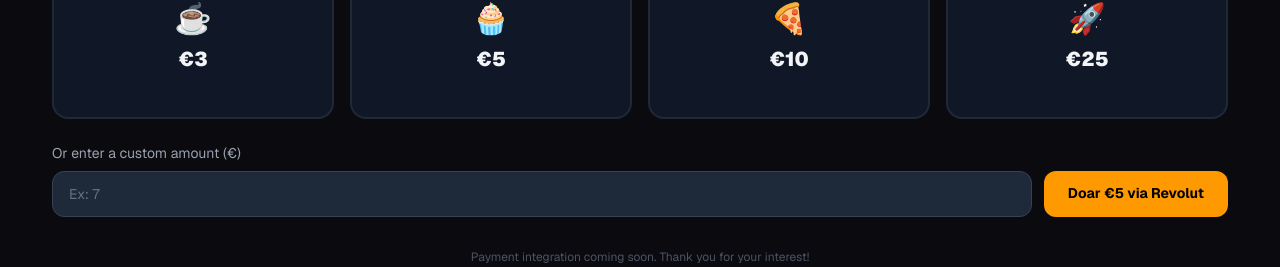
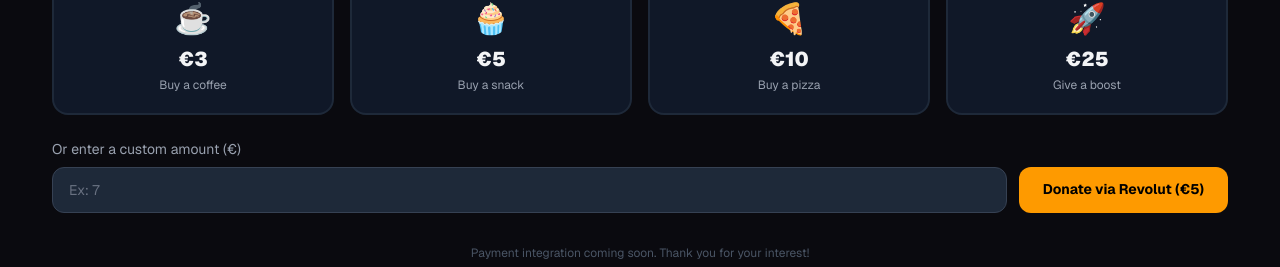
Before and after one commit to GoncaloBaiao/Veractum, a Next.js app: page /donate in a window 1280 px wide. Shown: the part 477-744 px from the top of the page. Built offline with nearby package versions, Linux system fonts and the light colour scheme; no server answers.

Commit message:
fix: donate page - localize button text, show amount labels in cards

```diff
--- a/messages/de.json
+++ b/messages/de.json
@@ -231,7 +231,9 @@
     "amount10": "Eine Pizza spendieren",
     "support": "Unterstützen",
     "comingSoon": "Zahlungsintegration kommt bald. Vielen Dank für dein Interesse!",
-    "customAmountLabel": "Oder gib einen eigenen Betrag ein (€)"
+    "customAmountLabel": "Oder gib einen eigenen Betrag ein (€)",
+    "amount25": "Einen Boost geben",
+    "donateButton": "Spenden via Revolut"
   },
   "tierBadge": {
     "free": "Observer",
--- a/messages/en.json
+++ b/messages/en.json
@@ -231,7 +231,9 @@
     "amount10": "Buy a pizza",
     "support": "Support",
     "comingSoon": "Payment integration coming soon. Thank you for your interest!",
-    "customAmountLabel": "Or enter a custom amount (€)"
+    "customAmountLabel": "Or enter a custom amount (€)",
+    "amount25": "Give a boost",
+    "donateButton": "Donate via Revolut"
   },
   "tierBadge": {
     "free": "Observer",
--- a/messages/es.json
+++ b/messages/es.json
@@ -231,7 +231,9 @@
     "amount10": "Invita una pizza",
     "support": "Apoyar",
     "comingSoon": "Integración de pago próximamente. ¡Gracias por tu interés!",
-    "customAmountLabel": "O introduce un importe personalizado (€)"
+    "customAmountLabel": "O introduce un importe personalizado (€)",
+    "amount25": "Dar un impulso",
+    "donateButton": "Donar via Revolut"
   },
   "tierBadge": {
     "free": "Observer",
--- a/messages/fr.json
+++ b/messages/fr.json
@@ -231,7 +231,9 @@
     "amount10": "Offrir une pizza",
     "support": "Soutenir",
     "comingSoon": "Intégration de paiement bientôt disponible. Merci de votre intérêt !",
-    "customAmountLabel": "Ou saisissez un montant personnalisé (€)"
+    "customAmountLabel": "Ou saisissez un montant personnalisé (€)",
+    "amount25": "Donner un coup de pouce",
+    "donateButton": "Faire un don via Revolut"
   },
   "tierBadge": {
     "free": "Observer",
--- a/messages/it.json
+++ b/messages/it.json
@@ -231,7 +231,9 @@
     "amount10": "Offri una pizza",
     "support": "Sostieni",
     "comingSoon": "Integrazione pagamenti in arrivo. Grazie per il tuo interesse!",
-    "customAmountLabel": "Oppure inserisci un importo personalizzato (€)"
+    "customAmountLabel": "Oppure inserisci un importo personalizzato (€)",
+    "amount25": "Dare una spinta",
+    "donateButton": "Dona via Revolut"
   },
   "tierBadge": {
     "free": "Observer",
--- a/messages/ja.json
+++ b/messages/ja.json
@@ -231,7 +231,9 @@
     "amount10": "ピザをおごる",
     "support": "支援する",
     "comingSoon": "決済連携は近日公開予定です。ご関心ありがとうございます！",
-    "customAmountLabel": "または金額を自分で入力（€）"
+    "customAmountLabel": "または金額を自分で入力（€）",
+    "amount25": "ブーストする",
+    "donateButton": "Revolut で寄付する"
   },
   "tierBadge": {
     "free": "Observer",
--- a/messages/pt.json
+++ b/messages/pt.json
@@ -231,7 +231,9 @@
     "amount10": "Oferecer uma pizza",
     "support": "Apoiar",
     "comingSoon": "Integração de pagamento em breve. Obrigado pelo teu interesse!",
-    "customAmountLabel": "Ou introduz um valor personalizado (€)"
+    "customAmountLabel": "Ou introduz um valor personalizado (€)",
+    "amount25": "Dar um boost",
+    "donateButton": "Doar via Revolut"
   },
   "tierBadge": {
     "free": "Observer",
--- a/messages/ru.json
+++ b/messages/ru.json
@@ -231,7 +231,9 @@
     "amount10": "Купить пиццу",
     "support": "Поддержать",
     "comingSoon": "Интеграция платежей скоро. Спасибо за ваш интерес!",
-    "customAmountLabel": "Или введите свою сумму (€)"
+    "customAmountLabel": "Или введите свою сумму (€)",
+    "amount25": "Дать толчок",
+    "donateButton": "Пожертвовать через Revolut"
   },
   "tierBadge": {
     "free": "Observer",
--- a/messages/zh.json
+++ b/messages/zh.json
@@ -231,7 +231,9 @@
     "amount10": "请吃披萨",
     "support": "支持",
     "comingSoon": "支付集成即将上线。感谢您的关注！",
-    "customAmountLabel": "或输入自定义金额（€）"
+    "customAmountLabel": "或输入自定义金额（€）",
+    "amount25": "加油助力",
+    "donateButton": "通过 Revolut 捍款"
   },
   "tierBadge": {
     "free": "Observer",
--- a/src/app/donate/page.tsx
+++ b/src/app/donate/page.tsx
@@ -2,7 +2,7 @@
 
 import { useState } from "react";
 import { motion } from "framer-motion";
-import { Heart, Coffee, ArrowLeft } from "lucide-react";
+import { Heart, ArrowLeft } from "lucide-react";
 import { useTranslations } from "next-intl";
 import Link from "next/link";
 
@@ -12,10 +12,10 @@ const fadeInUp = {
 };
 
 const AMOUNTS = [
-  { value: 3, emoji: "☕", label: "Coffee" },
-  { value: 5, emoji: "🧁", label: "Snack" },
-  { value: 10, emoji: "🍕", label: "Pizza" },
-  { value: 25, emoji: "🚀", label: "Boost" },
+  { value: 3, emoji: "☕", key: "amount3" },
+  { value: 5, emoji: "🧁", key: "amount5" },
+  { value: 10, emoji: "🍕", key: "amount10" },
+  { value: 25, emoji: "🚀", key: "amount25" },
 ];
 
 const REVOLUT_ME = "https://revolut.me/gugabaiao";
@@ -74,10 +74,7 @@ export default function DonatePage() {
             >
               <span className="text-3xl mb-2 block">{amount.emoji}</span>
               <span className="text-xl font-black text-gray-100">€{amount.value}</span>
-              <div className="mt-2 flex items-center justify-center gap-1 text-xs font-medium text-amber-400 opacity-0 group-hover:opacity-100 transition-opacity">
-                <Coffee size={11} />
-                {t("support")}
-              </div>
+              <p className="text-xs text-gray-400 mt-1">{t(amount.key)}</p>
             </motion.button>
           ))}
         </div>
@@ -106,7 +103,7 @@ export default function DonatePage() {
               rel="noopener noreferrer"
               className="bg-amber-500 hover:bg-amber-600 text-black font-bold rounded-xl px-6 py-3 text-sm transition-all whitespace-nowrap"
             >
-              Doar €{finalAmount} via Revolut
+              {t("donateButton")} (€{finalAmount})
             </a>
           </div>
         </motion.div>
@@ -126,7 +123,7 @@ export default function DonatePage() {
               className="inline-flex items-center gap-2 bg-amber-500 hover:bg-amber-600 text-black font-bold rounded-xl px-10 py-3.5 text-sm transition-all hover:shadow-lg hover:shadow-amber-500/25 mb-6"
             >
               <Heart size={16} />
-              Doar €{selectedAmount} via Revolut
+              {t("donateButton")} (€{selectedAmount})
             </a>
           )}
           <p className="text-xs text-gray-600 mt-4">
```
